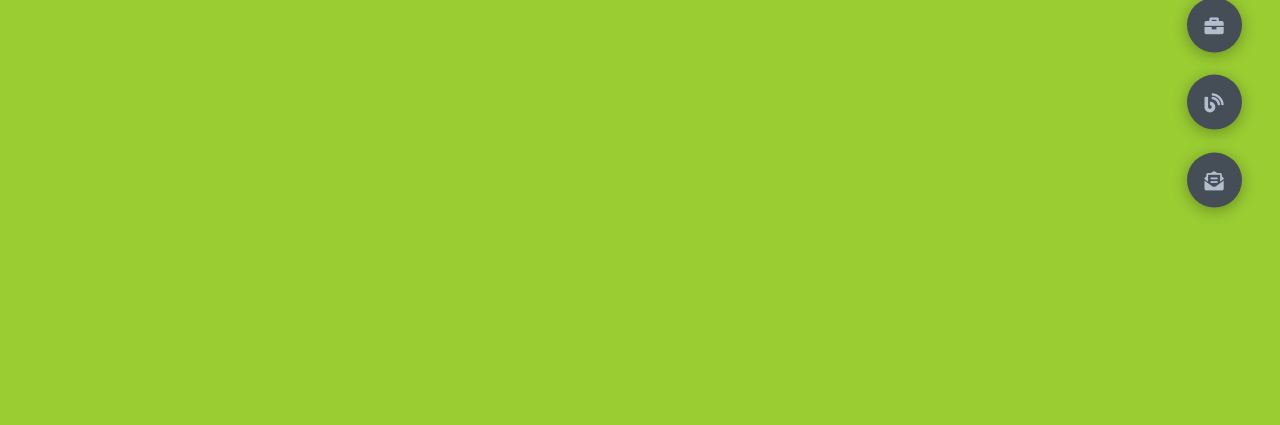
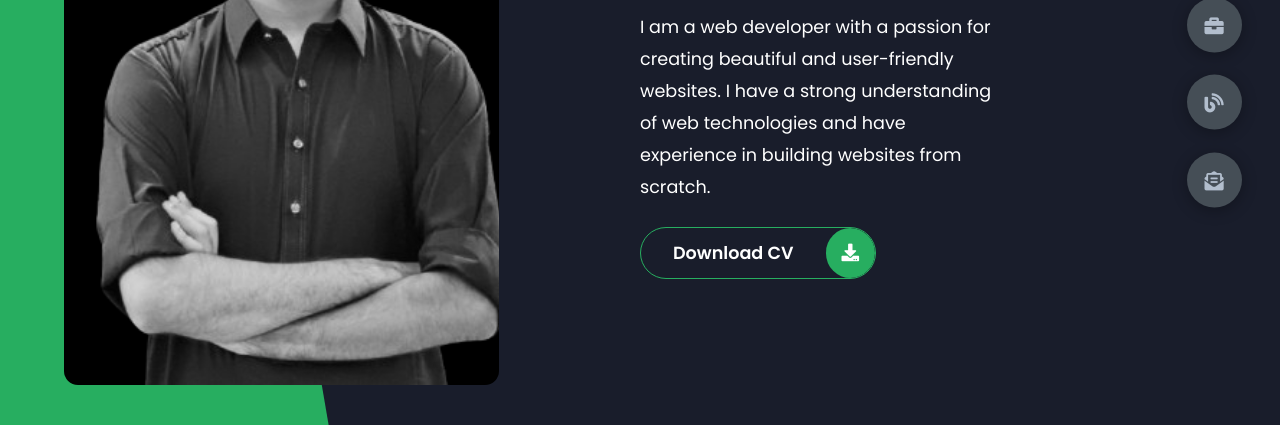
Before and after one commit to Ahasn-9/Ahsan-Mughal-Portfolio, a plain HTML site: page index.html in a window 1280 px wide. Shown: the part 375-800 px from the top of the page. Drawn offline with Linux system fonts and the light colour scheme.

Commit message:
Home Section Completed

```diff
--- a/index.html
+++ b/index.html
@@ -18,7 +18,30 @@
 
   <body class="main-container">
     <header class="section sec1 header active" id="home">
-
+      <div class="header-content">
+        <div class="left-header">
+          <div class="h-shape"></div>
+          <div class="image">
+            <img src="img/hero.png" alt="Hero">
+          </div>
+        </div>
+        <div class="right-header">
+          <h1 class="name">
+            Hi I'm <span class="name-span">Ahsan Mughal</span>
+            Web Developer
+          </h1>
+          <p>
+            I am a web developer with a passion for creating beautiful and user-friendly websites. I have a strong
+            understanding of web technologies and have experience in building websites from scratch.
+          </p>
+          <div class="btn-container">
+            <a href="" class="main-btn">
+              <span class="btn-text"> Download CV </span>
+              <span class="btn-icon"><i class="fas fa-download"></i></span>
+            </a>
+          </div>
+        </div>
+      </div>
     </header>
     <main>
       <section class="section sec2 about" id="about"></section>
--- a/styles/styles.scss
+++ b/styles/styles.scss
@@ -58,37 +58,41 @@ section {
 .sec1 {
   display: none;
   transform: translateY(0) scale(1);
-  background-color: yellowgreen;
 }
 
 .sec2 {
   display: none;
   transform: translateY(0) scale(1);
-  background-color: rebeccapurple;
 }
 
 .sec3 {
   display: none;
   transform: translateY(0) scale(1);
-  background-color: royalblue;
 }
 
 .sec4 {
   display: none;
   transform: translateY(0) scale(1);
-  background-color: tomato;
 }
 
 .sec5 {
   display: none;
   transform: translateY(0) scale(1);
-  background-color: teal;
 }
 
 .active {
   display: block;
+  animation: scaleAnim 1s ease-in-out;
+  @keyframes scaleAnim {
+    0% {
+      transform: translateY(-100%) scaleY(0);
+    }
+    100% {
+      transform: translateY(0) scaleY(1);
+    }
+  }
 }
-
+// Control Content
 .controls {
   position: fixed;
   z-index: 10;
@@ -125,3 +129,108 @@ section {
     }
   }
 }
+
+// Header Content
+
+.header-content {
+  display: grid;
+  grid-template-columns: repeat(2, 1fr);
+  height: 100%;
+  .left-header {
+    display: flex;
+    align-items: center;
+    position: relative;
+    .h-shape {
+      transition: all 0.4s ease-in-out;
+      width: 65%;
+      height: 100%;
+      background-color: var(--secondary-color);
+      position: absolute;
+      top: 0;
+      left: 0;
+      z-index: -1;
+      clip-path: polygon(0 0, 46% 0, 79% 100%, 0 100%);
+    }
+    .image {
+      border-radius: var(--br-sm-2);
+      height: 90%;
+      width: 68%;
+      margin-left: 4rem;
+      background-color: #000;
+      transition: all 0.4s ease-in-out;
+      img {
+        width: 100%;
+        height: 100%;
+        object-fit: cover;
+        transition: all 0.4s ease-in-out;
+        filter: grayscale(100%);
+        &:hover {
+          filter: grayscale(0);
+        }
+      }
+    }
+  }
+  .right-header {
+    display: flex;
+    flex-direction: column;
+    justify-content: center;
+    padding-right: 18rem;
+    .name {
+      font-size: 3rem;
+      span {
+        color: var(--secondary-color);
+      }
+    }
+    p {
+      margin: 1.5rem 0;
+      line-height: 2rem;
+    }
+  }
+}
+
+// Independent Components
+.btn-container {
+  display: flex;
+  align-self: flex-start;
+}
+.main-btn {
+  border-radius: 30px;
+  color: inherit;
+  font-weight: 600;
+  position: relative;
+  border: 1px solid var(--secondary-color);
+  display: flex;
+  align-self: flex-start;
+  align-items: center;
+  overflow: hidden;
+  .btn-text {
+    padding: 0 2rem;
+  }
+  .btn-icon {
+    background-color: var(--secondary-color);
+    display: flex;
+    align-items: center;
+    justify-content: center;
+    border-radius: 50%;
+    padding: 1rem;
+  }
+  &::before {
+    content: "";
+    position: absolute;
+    top: 0;
+    right: 0;
+    transform: translate(100%);
+    transition: all 0.4s ease-in-out;
+    z-index: -1;
+  }
+  &:hover {
+    transition: all 0.4s ease-in-out;
+    &::before {
+      width: 100%;
+      height: 100%;
+      background-color: var(--secondary-color);
+      transform: translateX(0);
+      transition: all 0.4s ease-in-out;
+    }
+  }
+}
```
Also changed, not shown: styles/styles.css, 1 other file. Lines whose indentation alone changed are shown as unchanged.
